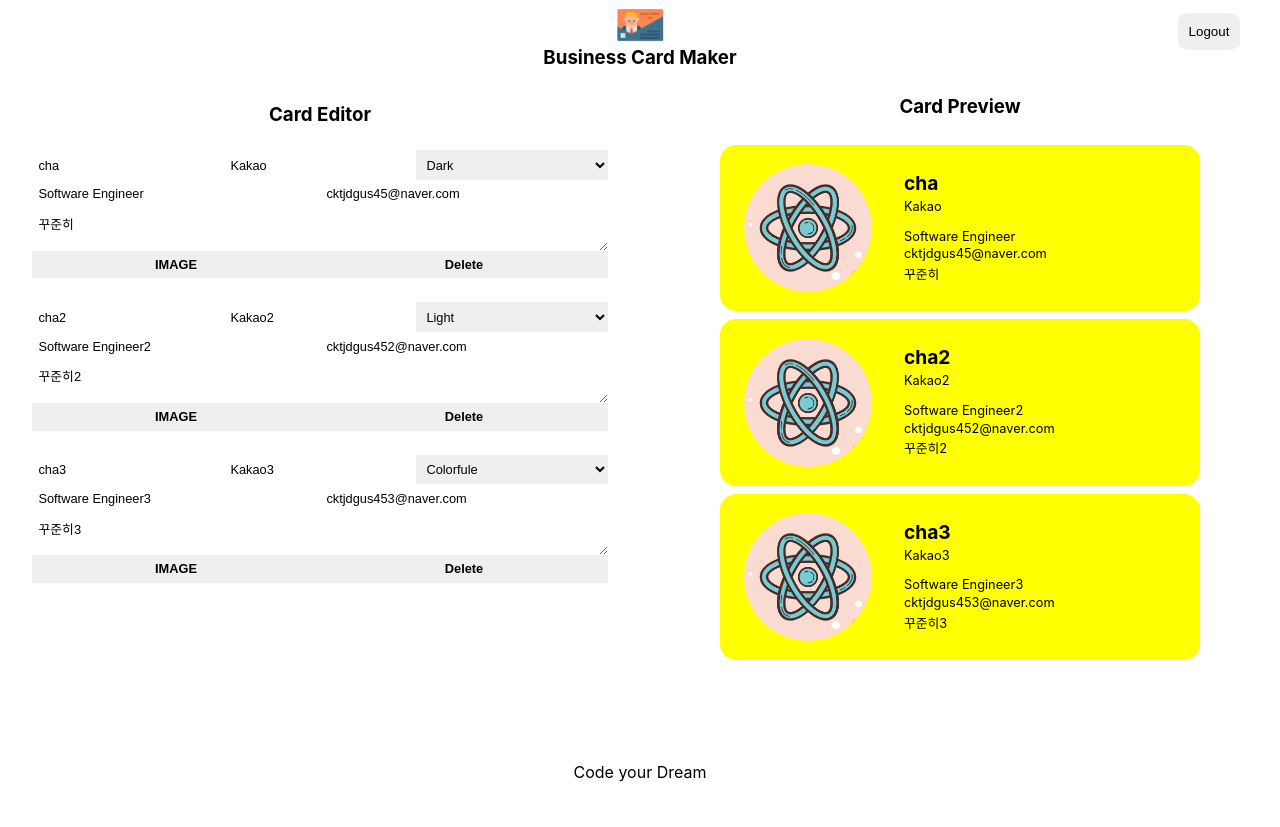
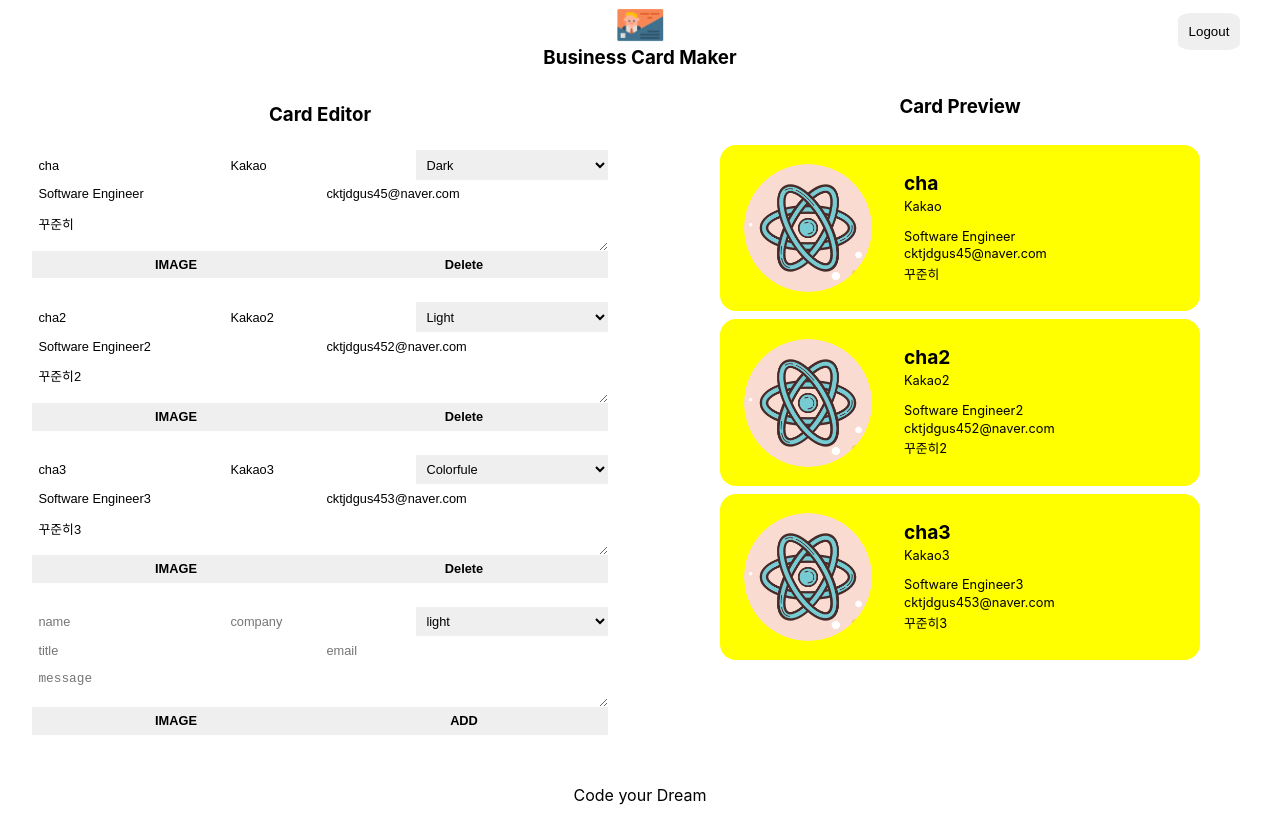
Before and after one commit to cktjdgus45/react-cardmaker2, a React (Create React App) app: page /maker in a window 1280 px wide. Before the commit the page ends 804 px from the top, so only its background shows below. Built offline with nearby package versions, Linux system fonts and the light colour scheme; no server answers; sample sign-in values are in the browser's storage.

Commit message:
add addForm

```diff
--- /dev/null
+++ b/src/components/card_add_form/card_add_form.jsx
@@ -0,0 +1,56 @@
+import React, { useRef } from 'react';
+import ImageFileInput from '../image_file_input/image_file_input';
+import Button from '../button/button';
+import styles from './card_add_form.module.css';
+
+const CardAddForm = ({ onAdd }) => {
+    const formRef = useRef();
+    const nameRef = useRef();
+    const companyRef = useRef();
+    const themeRef = useRef();
+    const titleRef = useRef();
+    const emailRef = useRef();
+    const messageRef = useRef();
+    const onSubmit = (event) => {
+        event.preventDefault();
+        const card = {
+            id: Date.now(),
+            name: nameRef.current.value || '',
+            company: companyRef.current.value || '',
+            theme: themeRef.current.value || '',
+            title: titleRef.current.value || '',
+            email: emailRef.current.value || '',
+            message: messageRef.current.value || '',
+            fileName: '',
+            fileUrl: ''
+        }
+        formRef.current.reset();
+        onAdd(card);
+    };
+    return (
+        <form ref={formRef} className={styles.form}>
+            <input
+                ref={nameRef} className={styles.input} type="text" name="name" placeholder='name' />
+            <input
+                ref={companyRef} className={styles.input} type="text" name="company" placeholder='company' />
+            <select
+                ref={themeRef} className={styles.select} name="theme" placeholder='theme'>
+                <option value="light">light</option>
+                <option value="dark">dark</option>
+                <option value="colorful">colorful</option>
+            </select>
+            <input
+                ref={titleRef} className={styles.input} type="text" name="title" placeholder='title' />
+            <input
+                ref={emailRef} className={styles.input} type="text" name="email" placeholder='email' />
+            <textarea
+                ref={messageRef} className={styles.textarea} name="message" placeholder='message'></textarea>
+            <div className={styles.fileInput}>
+                <ImageFileInput />
+                <Button name='ADD' onClick={onSubmit} />
+            </div>
+        </form>
+    )
+}
+
+export default CardAddForm;
--- /dev/null
+++ b/src/components/card_add_form/card_add_form.module.css
@@ -0,0 +1,46 @@
+@value makerBlack from '../../common/colors.css';
+
+.form{
+    display: flex;
+    flex-wrap: wrap;
+    width: 100%;
+    border-top: 1px solid makerBlack;
+    border-left: 1px solid makerBlack;
+    margin: 1.5em 0em;
+}
+
+.input,
+.textarea,
+.select,
+.button,
+.fileInput{
+    font-size: 0.8rem;
+    width: 100%;
+    border: 0;
+    padding: 0.5em;
+    border-bottom: 1px solid makerBlack;
+    border-right: 1px solid makerBlack;
+    background: makerWhite;
+}
+
+.input,.select{
+    flex: 1 1 30%;
+}
+
+.input:focus,
+.textarea:focus,
+.select:focus,
+.button:focus{
+    outline: 0;
+}
+
+.textarea{
+    flex-basis: 100%;
+}
+
+.fileInput{
+    display: flex;
+    width: 100%;
+    padding: 0;
+    flex: 1 1 50%;
+}
--- a/src/components/editor/editor.jsx
+++ b/src/components/editor/editor.jsx
@@ -1,8 +1,9 @@
 import React from 'react';
 import styles from './editor.module.css';
 import CardEditForm from '../card_edit_form/card_edit_form';
+import CardAddForm from '../card_add_form/card_add_form';
 
-const Editor = ({ cards }) => {
+const Editor = ({ cards, onAdd }) => {
     return (
         <section className={styles.editor}>
             <h1 className={styles.title}>Card Editor</h1>
@@ -12,6 +13,7 @@
                 )
                 )
             }
+            <CardAddForm onAdd={onAdd} />
         </section>
     )
 }
--- a/src/components/maker/maker.jsx
+++ b/src/components/maker/maker.jsx
@@ -42,6 +42,12 @@
             fileURL: null
         },
     ])
+    const onAdd = (card) => {
+        const cardInfo = [...cards, card];
+        console.log(card)
+        console.log(cardInfo)
+        setCards(cardInfo);
+    }
     let navigate = useNavigate();
     const onLogout = () => {
         authService.logout();
@@ -60,7 +66,7 @@
         <section className={styles.maker}>
             <Header onLogout={onLogout} />
             <div className={styles.container}>
-                <Editor cards={cards} />
+                <Editor cards={cards} onAdd={onAdd} />
                 <Preview cards={cards} />
             </div>
             <Footer />
```
